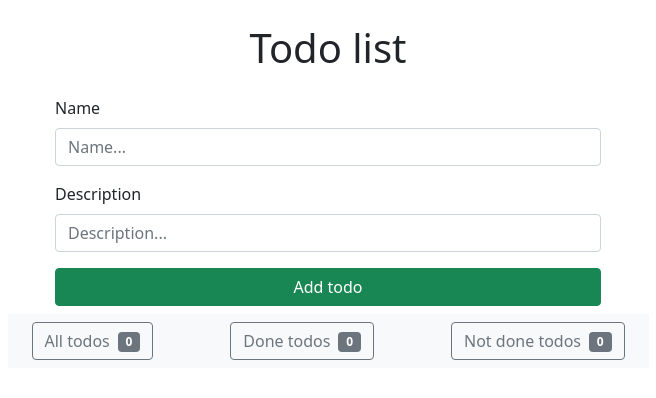
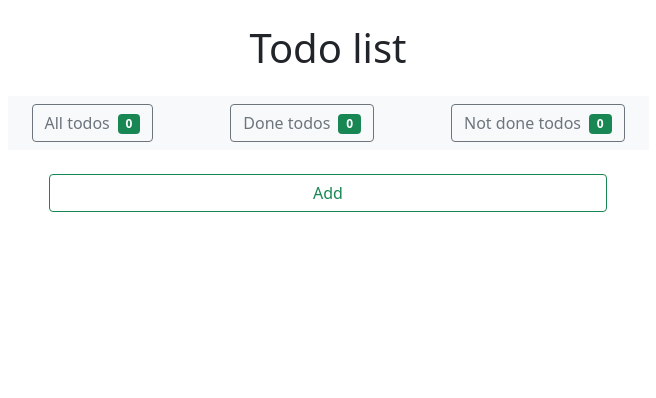
Before and after one commit to DKozachenko/todo-list, a React (Create React App) app in the folder my-app/: page / in a window 1280 px wide. Shown: the top 398 px of the page, without its empty margins (312-968 px from the left). Built offline with nearby package versions, Linux system fonts and the light colour scheme.

Commit message:
Added modal window to add todo

```diff
--- a/my-app/src/App.tsx
+++ b/my-app/src/App.tsx
@@ -6,18 +6,23 @@ import TodoList from "./components/TodoList/TodoList";
 import Title from "./components/Title/Title";
 import TodoAddForm from "./components/TodoAddForm/TodoAddForm";
 import TodoNavigate from "./components/TodoNavigate/TodoNavigate";
+import {useTypedSelector} from "./hooks/useTypedSelector";
+import Modal from "./components/Modal/Modal";
 
 function App() {
+
   return (
       <Provider store={myStore}>
           <main className="p-4">
               <div className="container">
                   <Title/>
-                  <TodoAddForm/>
                   <TodoNavigate/>
                   <TodoList/>
+                  <Modal/>
               </div>
+
           </main>
+
       </Provider>
   );
 }
--- /dev/null
+++ b/my-app/src/components/Modal/Modal.tsx
@@ -0,0 +1,55 @@
+import React from 'react';
+import {useTypedSelector} from "../../hooks/useTypedSelector";
+import {useAction} from "../../hooks/useAction";
+import TodoAddForm from "../TodoAddForm/TodoAddForm";
+import {Todo} from "../../types/todo";
+
+const Modal = () => {
+    const {showModal, inputName, inputDescription, todos} = useTypedSelector(state => state.todoReducer)
+    const { addTodo, changeShowModal, changeInputName, changeInputDescription} = useAction()
+
+    const closeModalAndAddTodo = () => {
+        changeShowModal(false);
+
+        const newTodo: Todo = {
+            id: todos.length + 1,
+            name: inputName,
+            description: inputDescription,
+            isDone: false
+        }
+        addTodo(newTodo)
+        changeInputName('')
+        changeInputDescription('')
+    }
+
+    if (showModal) {
+        return (
+            <div className="modal d-block">
+                <div className="modal-dialog modal-dialog-centered">
+                    <div className="modal-content">
+                        <div className="modal-header">
+                            <h5 className="modal-title">Add todo</h5>
+                        </div>
+                        <div className="modal-body">
+                            <TodoAddForm/>
+                        </div>
+                        <div className="modal-footer">
+                            <button type="button"
+                                    className="btn btn-outline-success"
+                                    data-bs-dismiss="modal"
+                                    onClick={() => {changeShowModal(false)}}>Close</button>
+                            <button type="button"
+                                    className="btn btn-success"
+                                    onClick={() => {closeModalAndAddTodo()}}
+                            >Add</button>
+                        </div>
+                    </div>
+                </div>
+            </div>
+        );
+    } else {
+        return null;
+    }
+};
+
+export default Modal;
--- a/my-app/src/components/TodoAddForm/TodoAddForm.tsx
+++ b/my-app/src/components/TodoAddForm/TodoAddForm.tsx
@@ -4,45 +4,20 @@ import {Todo} from "../../types/todo";
 import {useTypedSelector} from "../../hooks/useTypedSelector";
 
 const TodoAddForm: React.FC = () => {
-    const {todos} = useTypedSelector(state => state.todoReducer)
-    const {addTodo} = useAction()
-
-    let [inputName, setInputName] = useState('')
-    let [inputDescription, setDescriptionName] = useState('')
-
-    const add = (event: any) => {
-        event.preventDefault()
-        const newTodo: Todo = {
-            id: todos.length + 1,
-            name: inputName,
-            description: inputDescription,
-            isDone: false
-        }
-
-        addTodo(newTodo)
-        setDescriptionName('')
-        setInputName('')
-    }
-
-    const handleInputNameChanges = (event: any) => {
-        setInputName(event.target.value)
-    }
-
-    const handleInputDescriptionChanges = (event: any) => {
-        setDescriptionName(event.target.value)
-    }
+    const {inputName, inputDescription} = useTypedSelector(state => state.todoReducer)
+    const {changeInputName, changeInputDescription} = useAction()
 
     return (
         <div className="row d-flex justify-content-center mb-2">
-            <div className="col-6">
-                <form onSubmit={add}>
+            <div className="col-12">
+                <form>
                     <div className="mb-3">
                         <label htmlFor="name" className="form-label">Name</label>
                         <input type="text"
                                className="form-control"
                                id="name" placeholder="Name..."
                                value={inputName}
-                               onChange={handleInputNameChanges}/>
+                               onChange={(e) => {changeInputName(e.target.value)}}/>
                     </div>
                     <div className="mb-3">
                         <label htmlFor="description" className="form-label">Description</label>
@@ -51,10 +26,8 @@ const TodoAddForm: React.FC = () => {
                                id="description"
                                placeholder="Description..."
                                value={inputDescription}
-                               onChange={handleInputDescriptionChanges}/>
+                               onChange={(e) => {changeInputDescription(e.target.value)}}/>
                     </div>
-
-                    <button className="btn btn-success w-100" type="submit">Add todo</button>
                 </form>
             </div>
         </div>
--- a/my-app/src/components/TodoList/TodoList.tsx
+++ b/my-app/src/components/TodoList/TodoList.tsx
@@ -2,11 +2,13 @@ import React from 'react';
 import {useTypedSelector} from "../../hooks/useTypedSelector";
 import {Todo} from "../../types/todo";
 import TodoItem from "../Todo/TodoItem";
+import {useAction} from "../../hooks/useAction";
 
 const TodoList: React.FC = () => {
     const reducer = useTypedSelector(state => state.todoReducer)
     let todos = reducer.todos
     let limit = reducer.limit
+    let {changeShowModal} = useAction()
 
     return (
         <div className="row">
@@ -22,6 +24,11 @@ const TodoList: React.FC = () => {
                     }
                 })}
             </div>
+
+            <div className="col-12 d-flex justify-content-center">
+                <button className="btn btn-outline-success w-50"
+                        onClick={() => {changeShowModal(true)}}>Add</button>
+            </div>
         </div>
     );
 };
--- a/my-app/src/components/TodoNavigate/TodoNavigate.tsx
+++ b/my-app/src/components/TodoNavigate/TodoNavigate.tsx
@@ -11,7 +11,7 @@ const TodoNavigate = () => {
 
 
     return (
-        <div className="row mb-2 d-flex justify-content-center">
+        <div className="row mb-4 d-flex justify-content-center">
             <div className="col-7">
                 <nav className="navbar navbar-light bg-light">
                     <form className="container justify-content-between">
@@ -19,19 +19,19 @@ const TodoNavigate = () => {
                                 type="button"
                                 onClick={() => {changeLimit(null)}}
                         >All todos
-                            <span className="ms-2 badge bg-secondary">{allTodos}</span>
+                            <span className="ms-2 badge bg-success">{allTodos}</span>
                         </button>
                         <button className="btn btn-outline-secondary me-2"
                                 type="button"
                                 onClick={() => {changeLimit(true)}}
                         >Done todos
-                            <span className="ms-2 badge bg-secondary">{doneTodos}</span>
+                            <span className="ms-2 badge bg-success">{doneTodos}</span>
                         </button>
                         <button className="btn btn-outline-secondary"
                                 type="button"
                                 onClick={() => {changeLimit(false)}}
                         >Not done todos
-                            <span className="ms-2 badge bg-secondary">{notDoneTodos}</span>
+                            <span className="ms-2 badge bg-success">{notDoneTodos}</span>
                         </button>
                     </form>
                 </nav>
--- a/my-app/src/store/action-creators/todo.ts
+++ b/my-app/src/store/action-creators/todo.ts
@@ -18,3 +18,21 @@ export const doneTodo = (todo: Todo) => {
         dispatch({type: TodoActions.DONE_TODO, payload: [todo, !todo.isDone]})
     }
 }
+
+export const changeShowModal = (show: boolean) => {
+    return (dispatch: Dispatch<TodoAction>) => {
+        dispatch({type: TodoActions.SHOW_MODAL, payload: show})
+    }
+}
+
+export const changeInputName = (newName: string) => {
+    return (dispatch: Dispatch<TodoAction>) => {
+        dispatch({type: TodoActions.CHANGE_INPUT_NAME, payload: newName})
+    }
+}
+
+export const changeInputDescription = (newDesc: string) => {
+    return (dispatch: Dispatch<TodoAction>) => {
+        dispatch({type: TodoActions.CHANGE_INPUT_DESCRIPTION, payload: newDesc})
+    }
+}
--- a/my-app/src/store/reducers/todoReducer.ts
+++ b/my-app/src/store/reducers/todoReducer.ts
@@ -4,7 +4,12 @@ const initialState: TodoState = {
     todos: [],
     doneTodos: 0,
     notDoneTodos: 0,
-    limit: null
+    limit: null,
+
+    showModal: false,
+
+    inputName: '',
+    inputDescription: ''
 }
 
 export const todoReducer = (state: TodoState = initialState, action: TodoAction): TodoState => {
@@ -12,15 +17,21 @@ export const todoReducer = (state: TodoState = initialState, action: TodoAction)
         case TodoActions.ADD_TODO:
             let todos: Todo[] = state.todos;
             todos.push(action.payload);
-            return {todos: todos, doneTodos: state.doneTodos, notDoneTodos: state.notDoneTodos + 1, limit: null}
+            return {...state, todos: todos, doneTodos: state.doneTodos, notDoneTodos: state.notDoneTodos + 1, limit: null}
         case TodoActions.CHANGE_LIMIT:
             let todos2: Todo[] = state.todos
-            return {todos: todos2, doneTodos: state.doneTodos, notDoneTodos: state.notDoneTodos, limit: action.payload}
+            return {...state, todos: todos2, doneTodos: state.doneTodos, notDoneTodos: state.notDoneTodos, limit: action.payload}
         case TodoActions.DONE_TODO:
             let todos3 = state.todos;
             let todo: Todo = todos3.find(todo => todo === action.payload[0]) ?? {id: 0, name: '', description: '', isDone: false}
             todo.isDone = action.payload[1]
-            return {todos: todos3, doneTodos: action.payload[1] ? state.doneTodos + 1 : state.doneTodos - 1, notDoneTodos: action.payload[1] ? state.notDoneTodos - 1 : state.notDoneTodos + 1,limit: null}
+            return {...state, todos: todos3, doneTodos: action.payload[1] ? state.doneTodos + 1 : state.doneTodos - 1, notDoneTodos: action.payload[1] ? state.notDoneTodos - 1 : state.notDoneTodos + 1,limit: null}
+        case TodoActions.SHOW_MODAL:
+            return {...state, showModal: action.payload}
+        case TodoActions.CHANGE_INPUT_NAME:
+            return {...state, inputName: action.payload}
+        case TodoActions.CHANGE_INPUT_DESCRIPTION:
+            return {...state, inputDescription: action.payload}
         default:
             return state
     }
--- a/my-app/src/types/todo.ts
+++ b/my-app/src/types/todo.ts
@@ -9,13 +9,23 @@ export interface TodoState {
     todos: Todo[],
     doneTodos: number,
     notDoneTodos: number
-    limit: boolean | null
+    limit: boolean | null,
+
+    showModal: boolean,
+
+    inputName: string,
+    inputDescription: string
 }
 
 export enum TodoActions {
     ADD_TODO ='ADD_TODO',
     CHANGE_LIMIT = 'CHANGE_LIMIT',
-    DONE_TODO = 'DONE_LIMIT'
+    DONE_TODO = 'DONE_LIMIT',
+
+    SHOW_MODAL = 'SHOW_MODAL',
+
+    CHANGE_INPUT_NAME = 'CHANGE_INPUT_NAME',
+    CHANGE_INPUT_DESCRIPTION = 'CHANGE_INPUT_DESCRIPTION'
 }
 
 interface AddTodoAction {
@@ -33,5 +43,20 @@ interface DoneTodoAction {
     payload: any[]
 }
 
+interface ShowModalAction {
+    type: TodoActions.SHOW_MODAL,
+    payload: boolean
+}
 
-export type TodoAction = AddTodoAction | ChangeLimitAction | DoneTodoAction
+interface ChangeInputName {
+    type: TodoActions.CHANGE_INPUT_NAME,
+    payload: string
+}
+
+interface ChangeInputDescription {
+    type: TodoActions.CHANGE_INPUT_DESCRIPTION,
+    payload: string
+}
+
+
+export type TodoAction = AddTodoAction | ChangeLimitAction | DoneTodoAction | ShowModalAction | ChangeInputName | ChangeInputDescription
```
